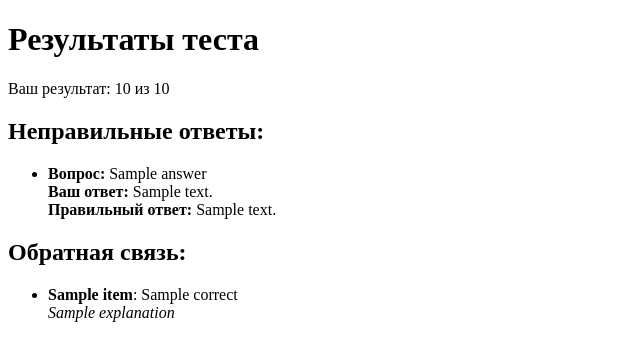
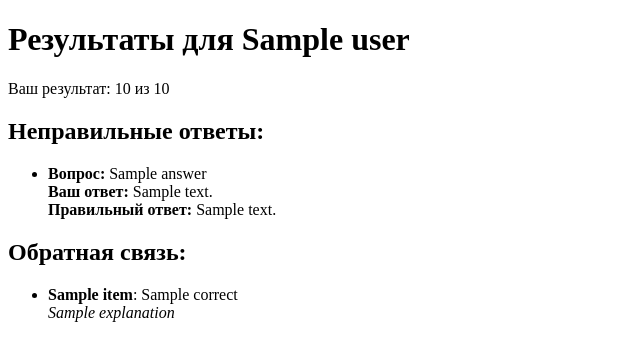
Before and after one commit to newgeekmail/EinsteinQuiz, a Flask app: template templates/result.html in a window 1280 px wide. Shown: the top 361 px of the page, without its empty margins (0-640 px from the left). Run offline with Flask 3, Linux system fonts and the light colour scheme; the template is opened without the code that fills it: most values are stand-ins (such as "Sample title", 1, 10 or a date in 2020).

Commit message:
Update result.html

```diff
--- a/templates/result.html
+++ b/templates/result.html
@@ -6,7 +6,7 @@
     <title>Результаты</title>
 </head>
 <body>
-    <h1>Результаты теста</h1>
+    <h1>Результаты для {{ user_data.name }}</h1>
     <p>Ваш результат: {{ score }} из {{ total }}</p>
     <h2>Неправильные ответы:</h2>
     <ul>
```
